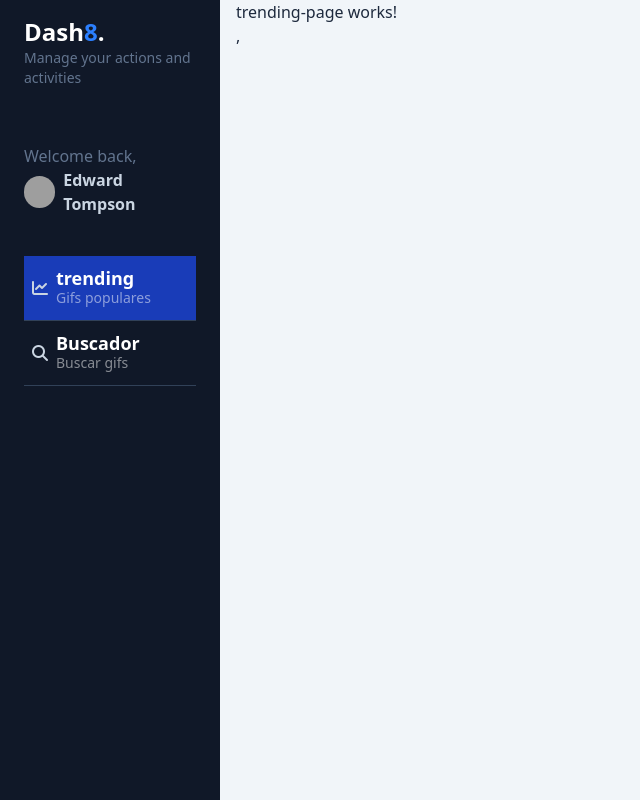
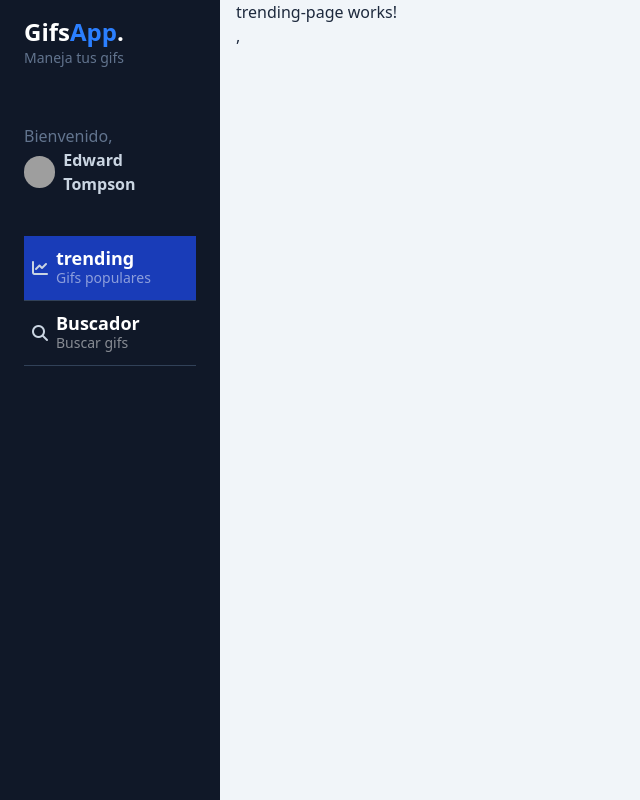
Before and after one commit to mello-999/New-GifsApp, an Angular app: page /dashboard/trending in a window 1280 px wide. Shown: the whole page, without its empty margins (0-640 px from the left). Built offline with nearby package versions, Linux system fonts and the light colour scheme; grey boxes are pictures that could not be loaded.

Commit message:
Comienzo-de-Cap.74

```diff
--- a/angular.json
+++ b/angular.json
@@ -50,7 +50,13 @@
             "development": {
               "optimization": false,
               "extractLicenses": false,
-              "sourceMap": true
+              "sourceMap": true,
+              "fileReplacements": [
+                {
+                  "replace": "src/environments/environment.ts",
+                  "with": "src/environments/environment.development.ts"
+                }
+              ]
             }
           },
           "defaultConfiguration": "production"
--- a/src/app/gifs/components/side-menu-header/side-menu-header.component.html
+++ b/src/app/gifs/components/side-menu-header/side-menu-header.component.html
@@ -1,11 +1,13 @@
 
 
 <div id="logo" class="my-4 px-6">
-  <h1 class="text-lg md:text-2xl font-bold text-white">Dash<span class="text-blue-500">8</span>.</h1>
-  <p class="text-slate-500 text-sm">Manage your actions and activities</p>
+  <h1 class="text-lg md:text-2xl font-bold text-white">
+    {{ envs.CompanyName }}<span class="text-blue-500">{{ envs.CompanyName2 }}</span>.
+  </h1>
+  <p class="text-slate-500 text-sm">{{ envs.CompanySlogan }}</p>
 </div>
 <div id="profile" class="px-6 py-10">
-  <p class="text-slate-500">Welcome back,</p>
+  <p class="text-slate-500">Bienvenido,</p>
   <a href="#" class="inline-flex space-x-2 items-center">
     <span>
       <img class="rounded-full w-8 h-8" src="https://images.unsplash.com/photo-1542909168-82c3e7fdca5c?ixlib=rb-4.0.3&ixid=MnwxMjA3fDB8MHxwaG90by1wYWdlfHx8fGVufDB8fHx8&auto=format&fit=crop&w=128&q=80" alt="">
--- a/src/app/gifs/components/side-menu-header/side-menu-header.component.ts
+++ b/src/app/gifs/components/side-menu-header/side-menu-header.component.ts
@@ -1,8 +1,16 @@
 import { Component } from '@angular/core';
+import { environment } from 'src/environments/environment';
+// import { environment } from '../../../../environments/environment.development';
 
 @Component({
   selector: 'gifs-side-menu-header',
   imports: [],
   templateUrl: './side-menu-header.component.html',
 })
-export class SideMenuHeaderComponent { }
+export class SideMenuHeaderComponent {
+  envs = environment;
+
+
+
+
+}
--- /dev/null
+++ b/src/environments/environment.development.ts
@@ -0,0 +1,13 @@
+export const environment = {
+
+  production: true,
+  CompanyName: 'Gifs',
+  CompanyName2: 'App',
+  CompanySlogan: 'Maneja tus gifs',
+
+  // Apikeys
+
+  // URLS
+
+
+  };
--- /dev/null
+++ b/src/environments/environment.ts
@@ -0,0 +1,13 @@
+export const environment = {
+
+production: true,
+CompanyName: 'Gifs',
+CompanyName2: 'App',
+CompanySlogan: 'Maneja tus gifs',
+
+// Apikeys
+
+// URLS
+
+
+};
--- a/tsconfig.json
+++ b/tsconfig.json
@@ -3,6 +3,12 @@
 {
   "compileOnSave": false,
   "compilerOptions": {
+    "baseUrl": ".",
+    "paths": {
+      "@enviroments/*": ["src/enviroments/*"]
+    },
+
+
     "outDir": "./dist/out-tsc",
     "strict": true,
     "noImplicitOverride": true,
```
